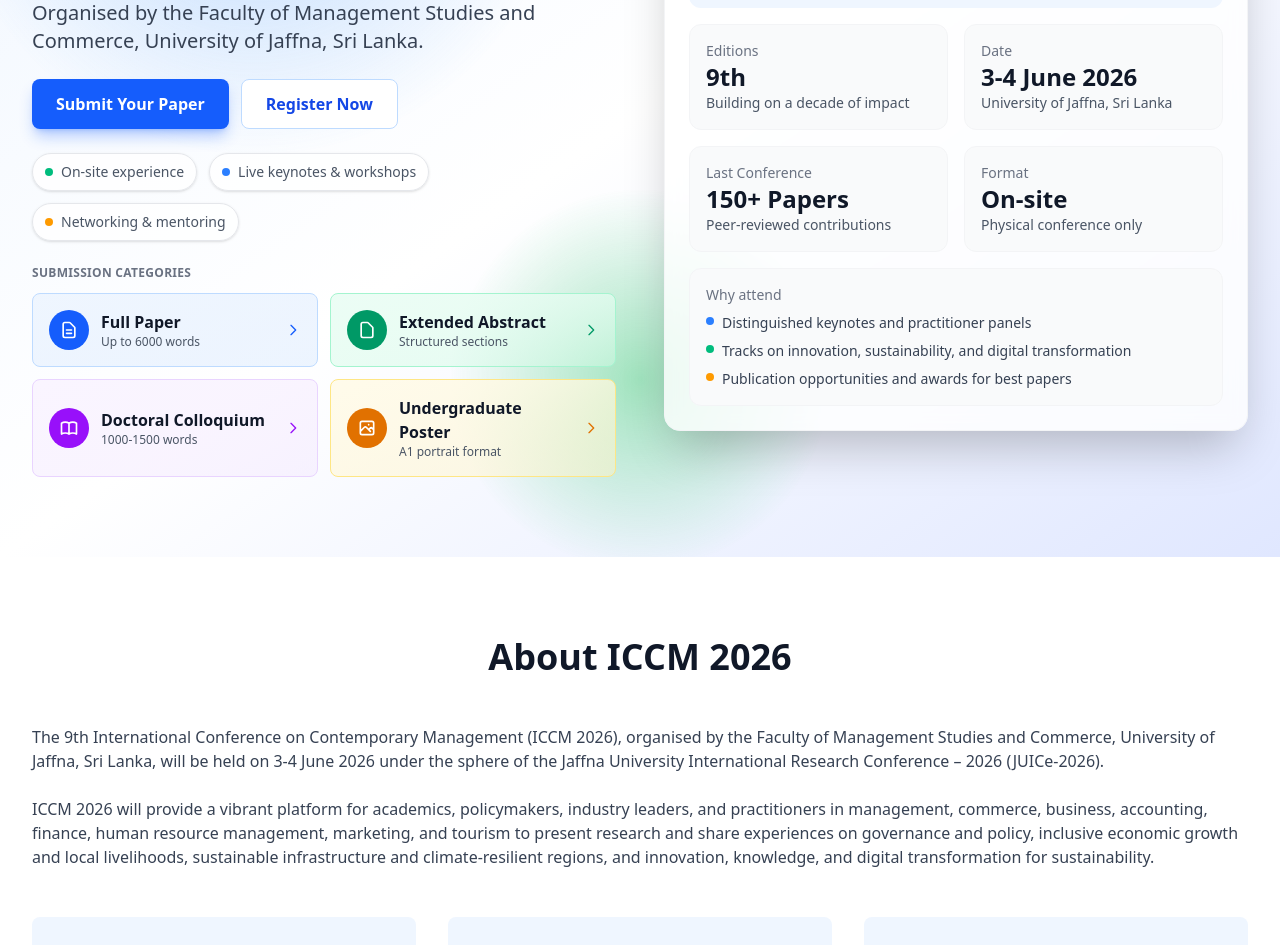
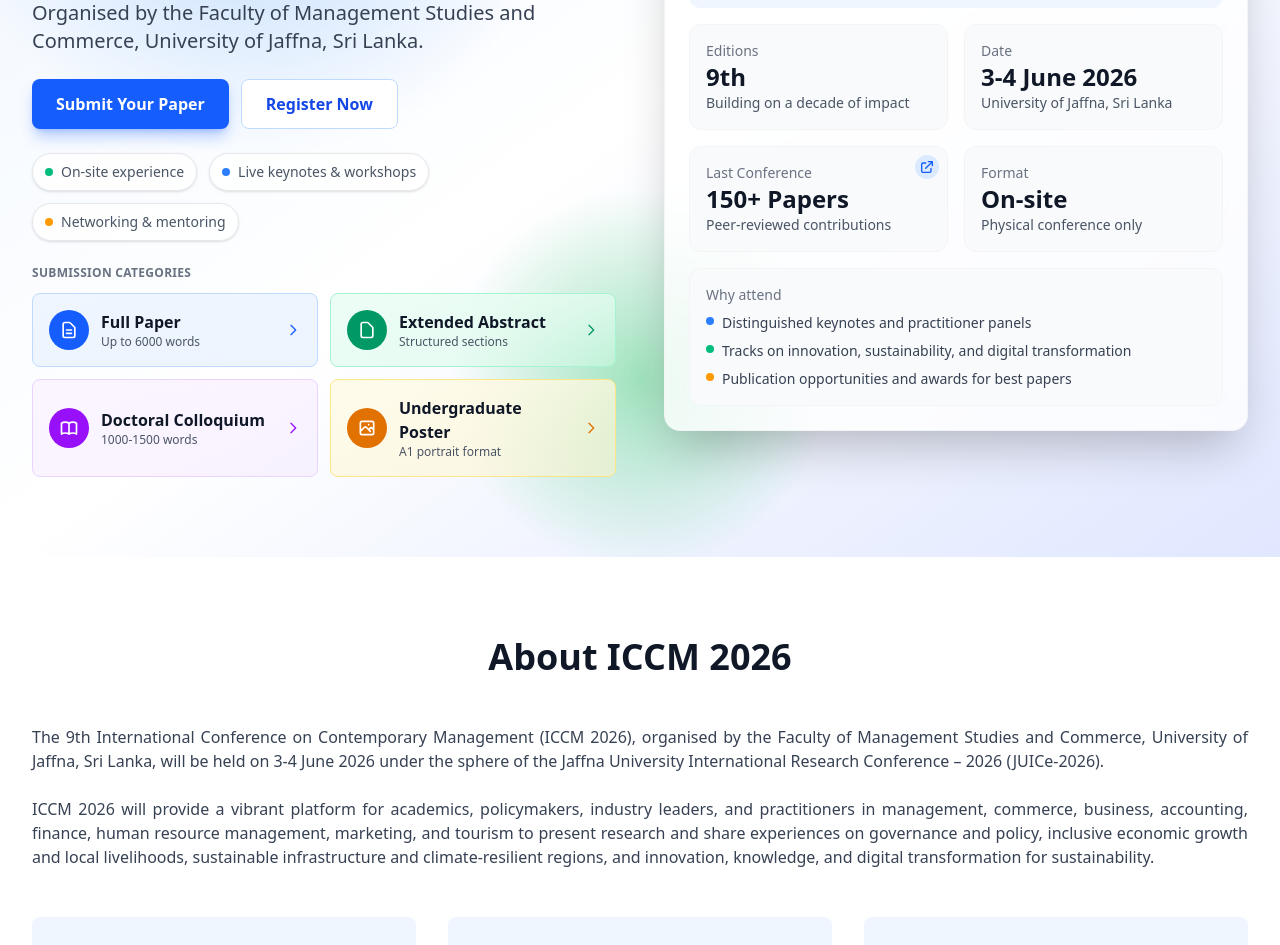
Before and after one commit to achchuthany/iccm-2026, a React (Vite) app: page / in a window 1280 px wide. Shown: the part 332-1277 px from the top of the page. Built offline with nearby package versions, Linux system fonts and the light colour scheme.

Commit message:
Add arrow navigation icon to stats cards in Home component

```diff
--- a/src/App.jsx
+++ b/src/App.jsx
@@ -26,9 +26,9 @@
         <ImportantDates />
         <KeynoteSpeakers />
         <Committees />
+        <Programme />
         <FocusAreas />
         <Registration />
-        <Programme />
         <Venue />
         <Sponsors />
         <Contact />
--- a/src/pages/About.jsx
+++ b/src/pages/About.jsx
@@ -6,12 +6,12 @@
           About ICCM 2026
         </h2>
         <div className="prose prose-lg dark:prose-invert max-w-none">
-          <p className="text-gray-700 dark:text-gray-300 mb-6">
+          <p className="text-gray-700 dark:text-gray-300 mb-6 text-justify">
             The 9th International Conference on Contemporary Management (ICCM 2026), organised by the Faculty
             of Management Studies and Commerce, University of Jaffna, Sri Lanka, will be held on 3-4 June 2026
             under the sphere of the Jaffna University International Research Conference – 2026 (JUICe-2026).
           </p>
-          <p className="text-gray-700 dark:text-gray-300 mb-6">
+          <p className="text-gray-700 dark:text-gray-300 mb-6 text-justify">
             ICCM 2026 will provide a vibrant platform for academics, policymakers, industry leaders, and practitioners
             in management, commerce, business, accounting, finance, human resource management, marketing,
             and tourism to present research and share experiences on governance and policy, inclusive economic
--- a/src/pages/CallForPapers.jsx
+++ b/src/pages/CallForPapers.jsx
@@ -293,7 +293,7 @@
               Opportunity to Publish
             </h3>
             <p className="text-gray-700 dark:text-gray-300 mb-3">
-              Selected high-quality full papers will have the opportunity to be forwarded to prestigious journals:
+             <span className="text-blue-600 dark:text-blue-400"> Selected high-quality full papers</span> will have the opportunity to be forwarded to prestigious journals:
             </p>
             <ul className="space-y-2 text-gray-700 dark:text-gray-300">
               <li className="flex items-start">
--- a/src/pages/Committees.jsx
+++ b/src/pages/Committees.jsx
@@ -27,7 +27,7 @@
         { name: 'Mr. Aloy Niresh' },
       ],
       members: [
-        { name: 'Dr. (Ms). J. Thevananths' },
+        { name: 'Dr. (Ms). J. Thevananth' },
         { name: 'Ms. M. Raveeswaran' },
         { name: 'Mr. V. Kumaradeepan' },
         { name: 'Ms. I. Kajananthan' },
--- a/src/pages/Home.jsx
+++ b/src/pages/Home.jsx
@@ -11,6 +11,7 @@
     label: "Last Conference",
     value: "150+ Papers",
     detail: "Peer-reviewed contributions",
+    url:'/2024'
   },
   { label: "Format", value: "On-site", detail: "Physical conference only" },
 ];
@@ -146,8 +147,29 @@
                 {stats.map((item) => (
                   <div
                     key={item.label}
-                    className="p-4 rounded-xl bg-gray-50 dark:bg-gray-800 border border-gray-100 dark:border-gray-800"
+                    className="relative p-4 rounded-xl bg-gray-50 dark:bg-gray-800 border border-gray-100 dark:border-gray-800"
                   >
+                    {item.url && (
+                      <a
+                        href={item.url}
+                        className="absolute top-2 right-2 p-1 rounded-full bg-blue-100 dark:bg-blue-900/40 hover:bg-blue-200 dark:hover:bg-blue-800/60 transition-colors"
+                        aria-label={`View ${item.label} details`}
+                      >
+                        <svg
+                          className="w-4 h-4 text-blue-600 dark:text-blue-400"
+                          fill="none"
+                          stroke="currentColor"
+                          viewBox="0 0 24 24"
+                        >
+                          <path
+                            strokeLinecap="round"
+                            strokeLinejoin="round"
+                            strokeWidth={2}
+                            d="M10 6H6a2 2 0 00-2 2v10a2 2 0 002 2h10a2 2 0 002-2v-4M14 4h6m0 0v6m0-6L10 14"
+                          />
+                        </svg>
+                      </a>
+                    )}
                     <p className="text-sm text-gray-500 dark:text-gray-400">
                       {item.label}
                     </p>
--- a/src/pages/Programme.jsx
+++ b/src/pages/Programme.jsx
@@ -67,15 +67,15 @@
             <div className="space-y-4">
               <div>
                 <p className="font-semibold text-gray-900 dark:text-white mb-2">Moderator:</p>
-                <p className="text-gray-700 dark:text-gray-300">Professor Tissa Ravinda Perera, University of Colombo, Sri Lanka</p>
+                <p className="text-gray-700 dark:text-gray-300">Prof. Tissa Ravinda Perera, University of Colombo, Sri Lanka</p>
               </div>
               <div>
                 <p className="font-semibold text-gray-900 dark:text-white mb-2">Panelists:</p>
                 <ul className="space-y-2 text-gray-700 dark:text-gray-300">
-                  <li>• <strong>Governance and Policy:</strong> Professor Sutha Kanapathipillai, Deakin University, Australia</li>
-                  <li>• <strong>Economic Growth & Entrepreneurship:</strong> Ms. Poongothai Venuganan, Deputy Director, Central Bank of Sri Lanka</li>
-                  <li>• <strong>Sustainable Infrastructure:</strong> Mr. Sampath Jayawardena, Senior Director, Ernst & Young</li>
-                  <li>• <strong>Digital Transformation:</strong> Professor Roshan G. Ragel, University of Peradeniya, Sri Lanka</li>
+                  <li>• <strong>Governance, Policy, and Multi-Stakeholder Collaboration :</strong> Asso. Prof. Sutha Kanapathipillai, Deakin University, Australia</li>
+                  <li>• <strong>Inclusive Economic Growth, Entrepreneurship, and Local Livelihoods:</strong> Dr. Gajendra Liyanaarachchi, University of Portsmouth England</li>
+                  <li>• <strong>Sustainable Infrastructure and Climate-Resilient Regions: </strong> Mr. Sampath Jayawardena, Senior Director, Ernst & Young</li>
+                  <li>• <strong>Innovation, Knowledge, and Digital Transformation for Sustainability</strong>Prof. Roshan G. Ragel, University of Peradeniya, Sri Lanka </li>
                 </ul>
               </div>
             </div>
```
